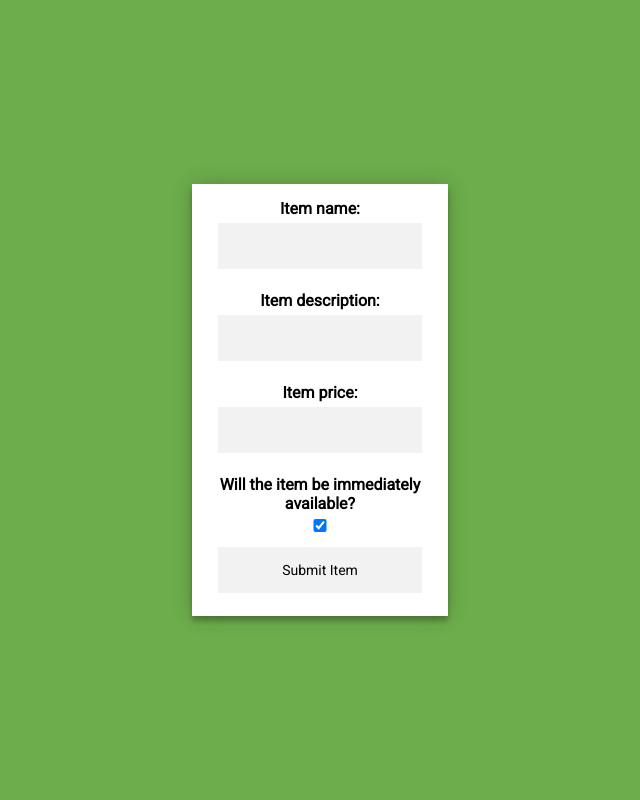
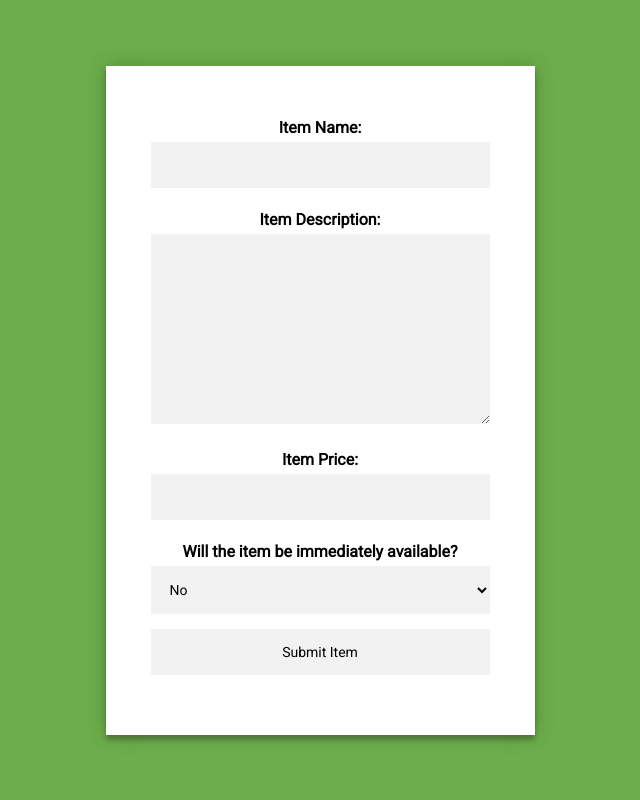
Before and after one commit to Jarmahent/DjangLoginSystem, a Django app: page /store/submit in a window 1280 px wide. Shown: the whole page, without its empty margins (320-960 px from the left). Run offline with Django 3.2, Linux system fonts and the light colour scheme; a user stored in the database is signed in.

Commit message:
Fixed forms issues for items

```diff
--- a/storefront/forms.py
+++ b/storefront/forms.py
@@ -1,14 +1,14 @@
-from django.forms import ModelForm
 from django import forms
 from storefront.models import store_item
 
-class Itemform(forms.Form):
+class Itemform(forms.ModelForm):
     item_name = forms.CharField(label="Item Name" ,max_length=200)
+    item_description = forms.CharField(label="Item Description" ,max_length=500, widget=forms.Textarea)
     item_price = forms.DecimalField(label="Item Price", max_value=500, decimal_places=3)
     item_is_available = forms.TypedChoiceField(choices=((False, 'No'), (True, 'Yes')))
 
 
-class NewItemForm(ModelForm):
+class ItemModelForm(Itemform):
     class Meta:
         model = store_item
         field = ['item_name', 'item_price', 'item_is_available', 'item_description']
--- a/storefront/templates/storefront/submit_item.html
+++ b/storefront/templates/storefront/submit_item.html
@@ -15,6 +15,7 @@
     }
 
     body {
+      background-color: #6dad4b;
       margin: 0px;
       height: 100%;
     }
@@ -34,11 +35,13 @@
       align-items: center;
       box-shadow: 0 0 20px 0 rgba(0, 0, 0, 0.2), 0 5px 5px 0 rgba(0, 0, 0, 0.24);
       margin: auto;
-      width: 20%;
-      height: 54%;
+      width: auto;
+      height: auto;
       background-color: white;
     }
-
+    form{
+      padding: 45px;
+    }
     form input {
       text-align: center;
       font-family: "Roboto", sans-serif;
@@ -72,8 +75,21 @@
       font-weight: 700;
     }
     .subcontainer{
-      width: 80%;
+      resize: both;
     }
+    #id_item_description{
+      resize: both;
+      font-family: "Roboto", sans-serif;
+      outline: 0;
+      background: #f2f2f2;
+      width: 100%;
+      border: 0;
+      margin: 0 0 15px;
+      padding: 15px;
+      box-sizing: border-box;
+      font-size: 14px;
+      }
+
   </style>
   <div class="item_form">
     <div class="container">
--- a/storefront/views.py
+++ b/storefront/views.py
@@ -2,7 +2,7 @@ from django.shortcuts import render, HttpResponse
 from django.http import JsonResponse, HttpResponseRedirect
 from storefront.models import store_item
 from django.contrib.auth.decorators import user_passes_test
-from storefront.forms import NewItemForm
+from storefront.forms import ItemModelForm
 
 def store(request):
     items = list(store_item.objects.values())
@@ -11,10 +11,16 @@ def store(request):
 @user_passes_test(lambda u: u.is_superuser)
 def submit_item(request):
     if request.method == 'POST':
-        form = NewItemForm(request.POST)
+        form = ItemModelForm(request.POST)
         if form.is_valid():
             form.save()
+            print({
+                "item_name": form.cleaned_data.get('item_name'),
+                "item_description": form.cleaned_data.get('item_description'),
+                "item_price": form.cleaned_data.get('item_price'),
+                "item_is_available": form.cleaned_data.get('item_is_available')
+            })
             return HttpResponseRedirect('/store')
     else:
-        form = NewItemForm()
+        form = ItemModelForm()
     return render(request, 'storefront/submit_item.html', {"form": form})
```
Also changed, not shown: itemlist.txt (added, +12 -0 lines), storefront/templates/storefront/item.html (+6 -8 lines), db.sqlite3.
